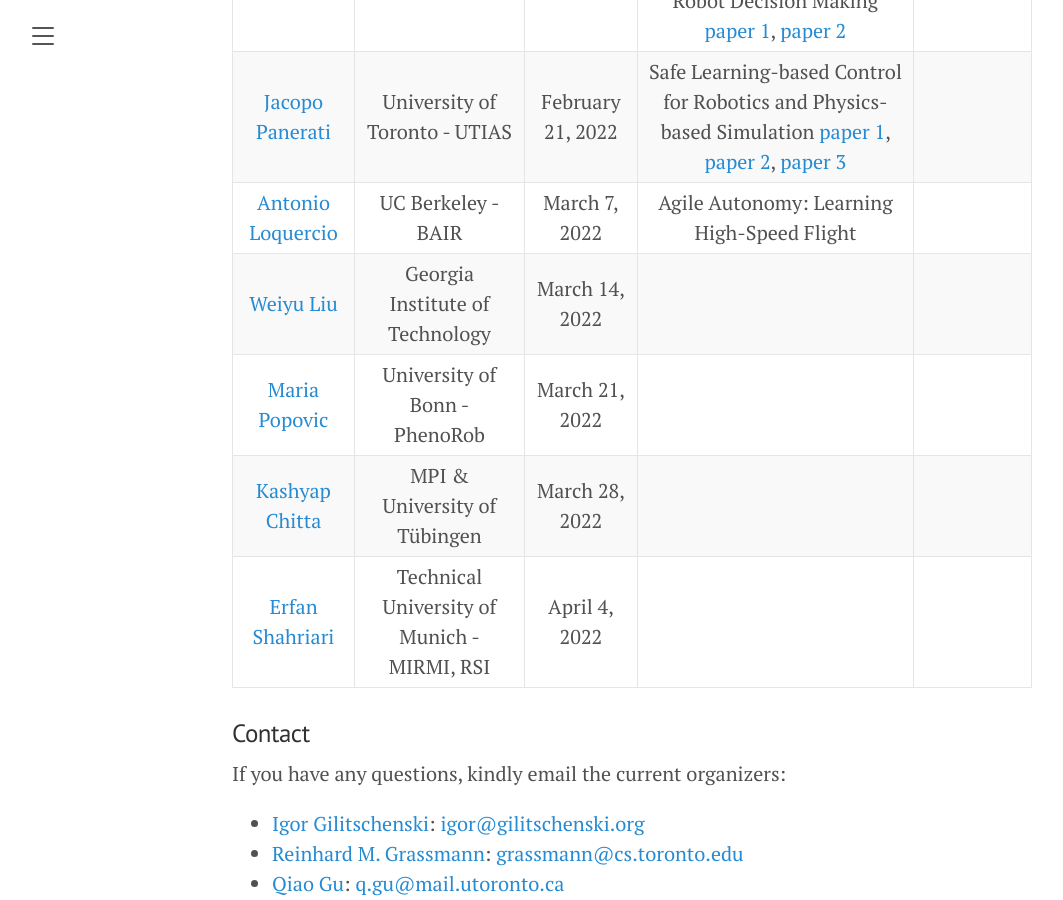
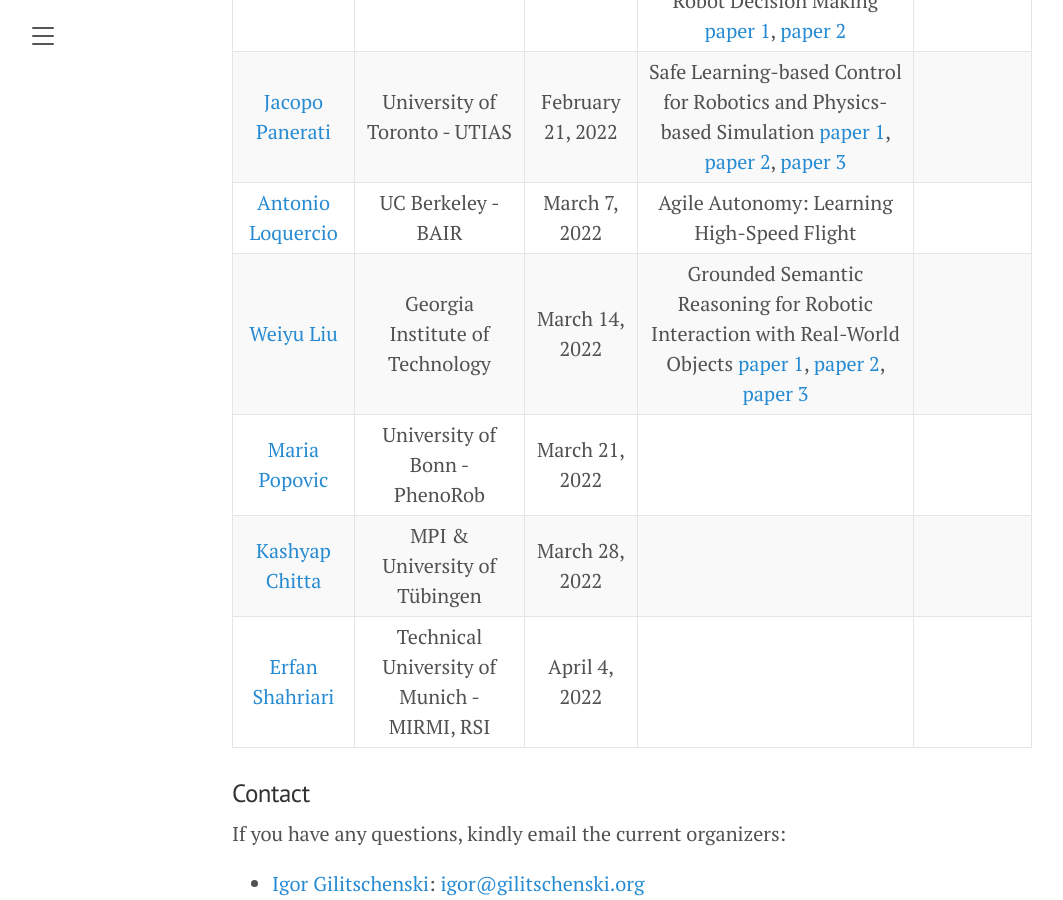
Before and after one commit to uoft-cs-robotics/toronto-air, a Jekyll site: the page built from index.md, in a window 1280 px wide and 900 px high, scrolled down 1339 px. Shown: the whole window, without its empty margins (8-1071 px from the left). Built offline with Jekyll 4.4.1, drawn with Linux system fonts in a browser that asks for light colours; comment, search, counter and statistics services are not loaded.

Commit message:
Added title and paper for Weiyu Liu's talk

```diff
--- a/index.md
+++ b/index.md
@@ -52,7 +52,7 @@ Past talks are also available on our [YouTube Channel](https://www.youtube.com/c
 |[SiQi Zhou](http://siqizhou.com/)| University of Toronto - UTIAS | February 14, 2022| Integrating Machine Learning and Control Theory for Safe and Efficient Robot Decision Making [paper 1](https://journals.sagepub.com/doi/abs/10.1177/0278364920953902), [paper 2](https://ieeexplore.ieee.org/abstract/document/9632405) |  |
 |[Jacopo Panerati](https://jacopopanerati.github.io/)| University of Toronto - UTIAS | February 21, 2022| Safe Learning-based Control for Robotics and Physics-based Simulation [paper 1](https://arxiv.org/abs/2109.06325), [paper 2](https://arxiv.org/abs/2108.06266), [paper 3](https://arxiv.org/abs/2103.02142) |  |
 |[Antonio Loquercio](https://antonilo.github.io/) | UC Berkeley - BAIR  | March 7, 2022 | Agile Autonomy: Learning High-Speed Flight | |
-|[Weiyu Liu](http://weiyuliu.com/) | Georgia Institute of Technology | March 14, 2022 | | |
+|[Weiyu Liu](http://weiyuliu.com/) | Georgia Institute of Technology | March 14, 2022 | Grounded Semantic Reasoning for Robotic Interaction with Real-World Objects [paper 1](http://www.roboticsproceedings.org/rss17/p035.html), [paper 2](https://arxiv.org/abs/2011.06431), [paper 3](https://arxiv.org/abs/2110.10189)  | |
 |[Maria Popovic](https://mpopovic.io/) | University of Bonn - PhenoRob | March 21, 2022 | | |
 |[Kashyap Chitta](https://kashyap7x.github.io/) | MPI & University of Tübingen | March 28, 2022 | | |
 |[Erfan Shahriari](https://www.mirmi.tum.de/rsi/team/rsi-mitarbeiter/shahriari-erfan/) |  Technical University of Munich - MIRMI, RSI | April 4, 2022 | | |
```
